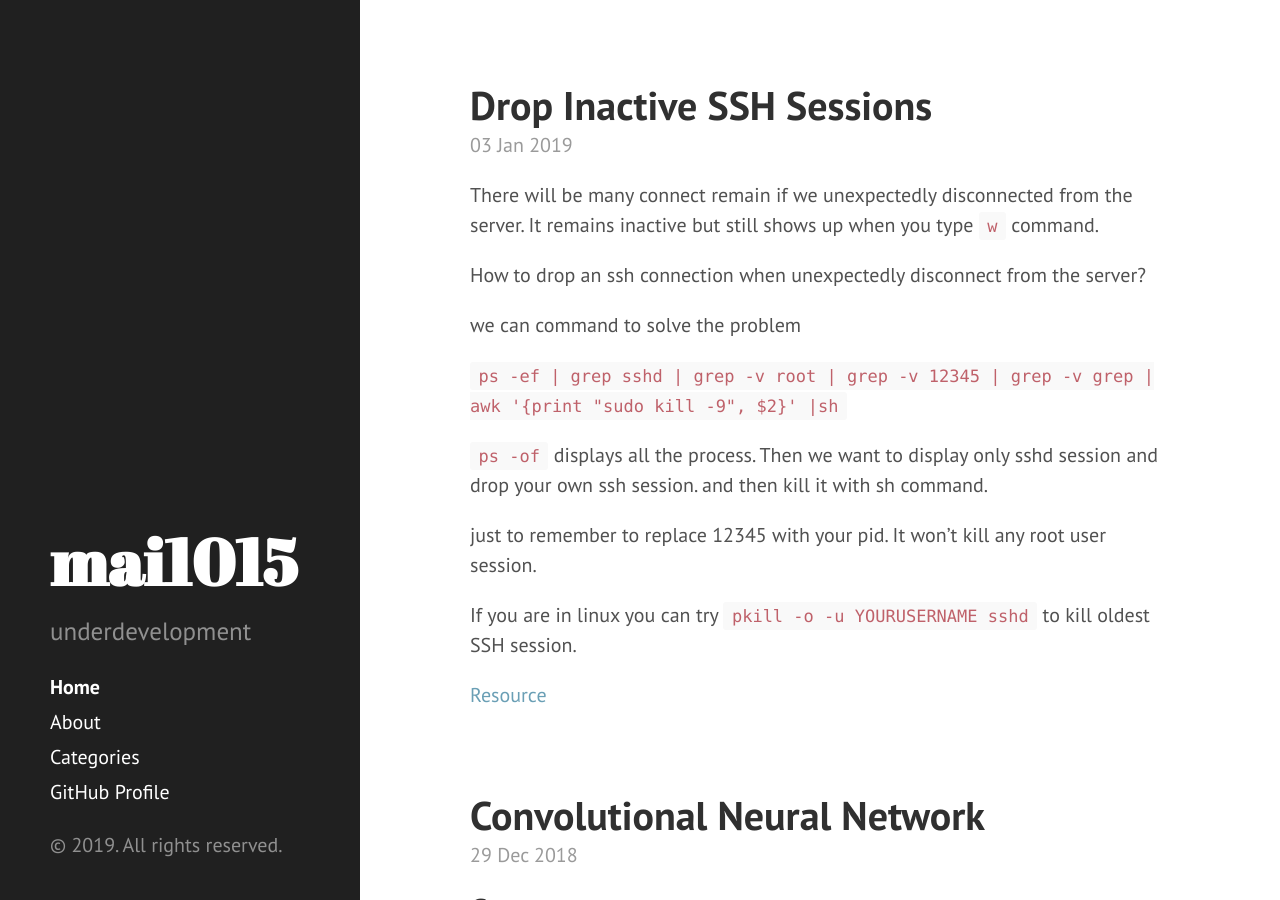
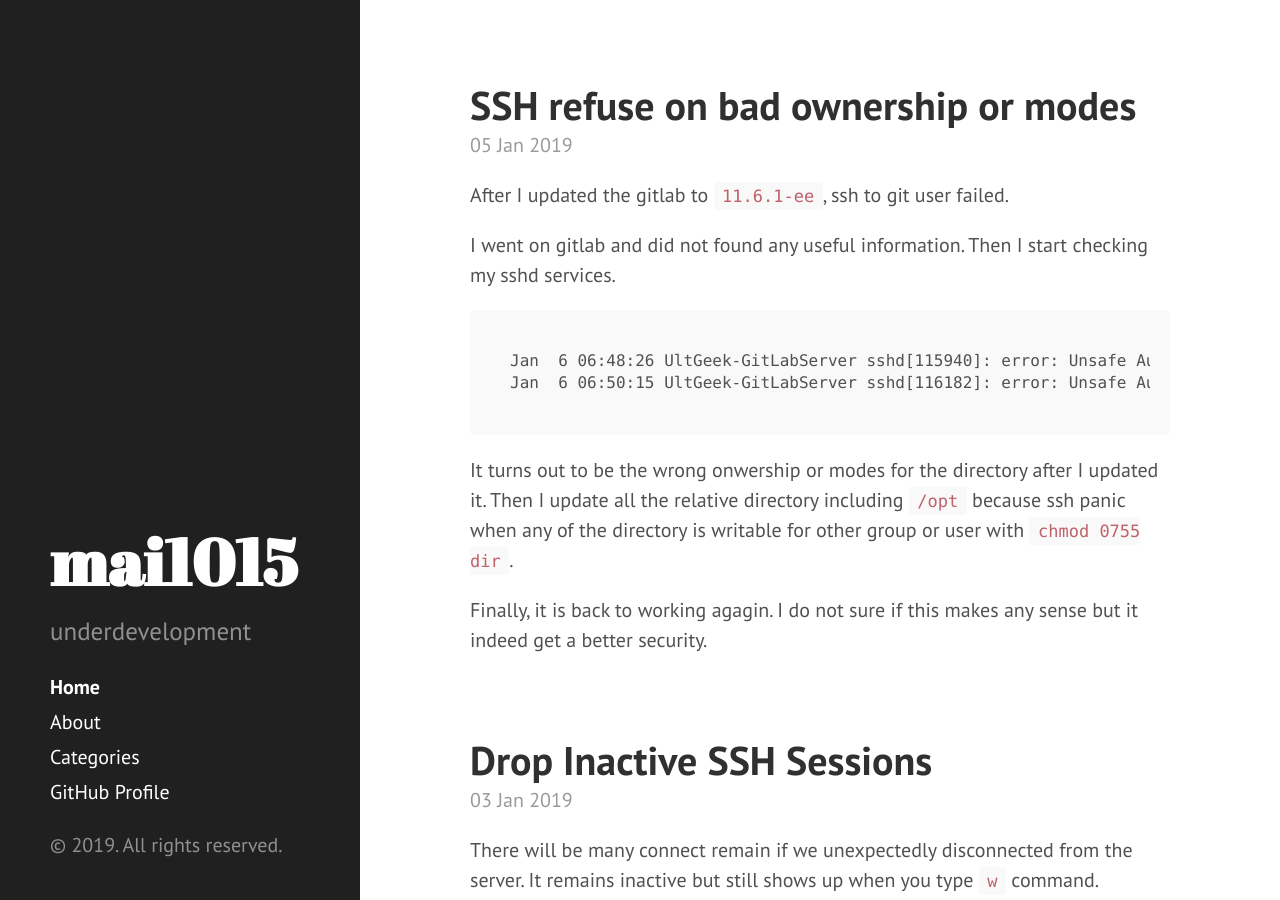
Before and after one commit to mai1015/mai1015.github.io, a Jekyll site: the page built from index.html, in a window 1280 px wide and 900 px high. Built offline with Jekyll 4.4.1, drawn with Linux system fonts in a browser that asks for light colours; formulas are drawn with MathJax 3; the list of posts is cut into pages by our own code; some of the changed text lies outside the part shown.

Commit message:
add ssh post

````diff
--- a/_config.yml
+++ b/_config.yml
@@ -4,7 +4,7 @@ permalink:           pretty
 # Setup
 title:               mai1015
 tagline:             underdevelopment
-url:                 http://www.mai1015.com/
+url:                 https://www.mai1015.com/
 paginate:            5
 baseurl:             ""
 
--- /dev/null
+++ b/_posts/2019-01-05-sshd-refuse-on-bad-ownership-or-modes.md
@@ -0,0 +1,19 @@
+---
+layout: post
+title: SSH refuse on bad ownership or modes
+category: Note
+tags: [Linux, SSH]
+comments: true
+---
+After I updated the gitlab to `11.6.1-ee`, ssh to git user failed.
+
+I went on gitlab and did not found any useful information. Then I start checking my sshd services.
+
+```
+Jan  6 06:48:26 UltGeek-GitLabServer sshd[115940]: error: Unsafe AuthorizedKeysCommand "/opt/gitlab/embedded/service/gitlab-shell/bin/gitlab-shell-authorized-keys-check": bad ownership or modes for directory /opt/gitlab/embedded/service/gitlab-shell/bin
+Jan  6 06:50:15 UltGeek-GitLabServer sshd[116182]: error: Unsafe AuthorizedKeysCommand "/opt/gitlab/embedded/service/gitlab-shell/bin/gitlab-shell-authorized-keys-check": bad ownership or modes for directory /opt
+```
+
+It turns out to be the wrong onwership or modes for the directory after I updated it. Then I update all the relative directory including `/opt` because ssh panic when any of the directory is writable for other group or user with `chmod 0755 dir`.
+
+Finally, it is back to working agagin. I do not sure if this makes any sense but it indeed get a better security.
````
